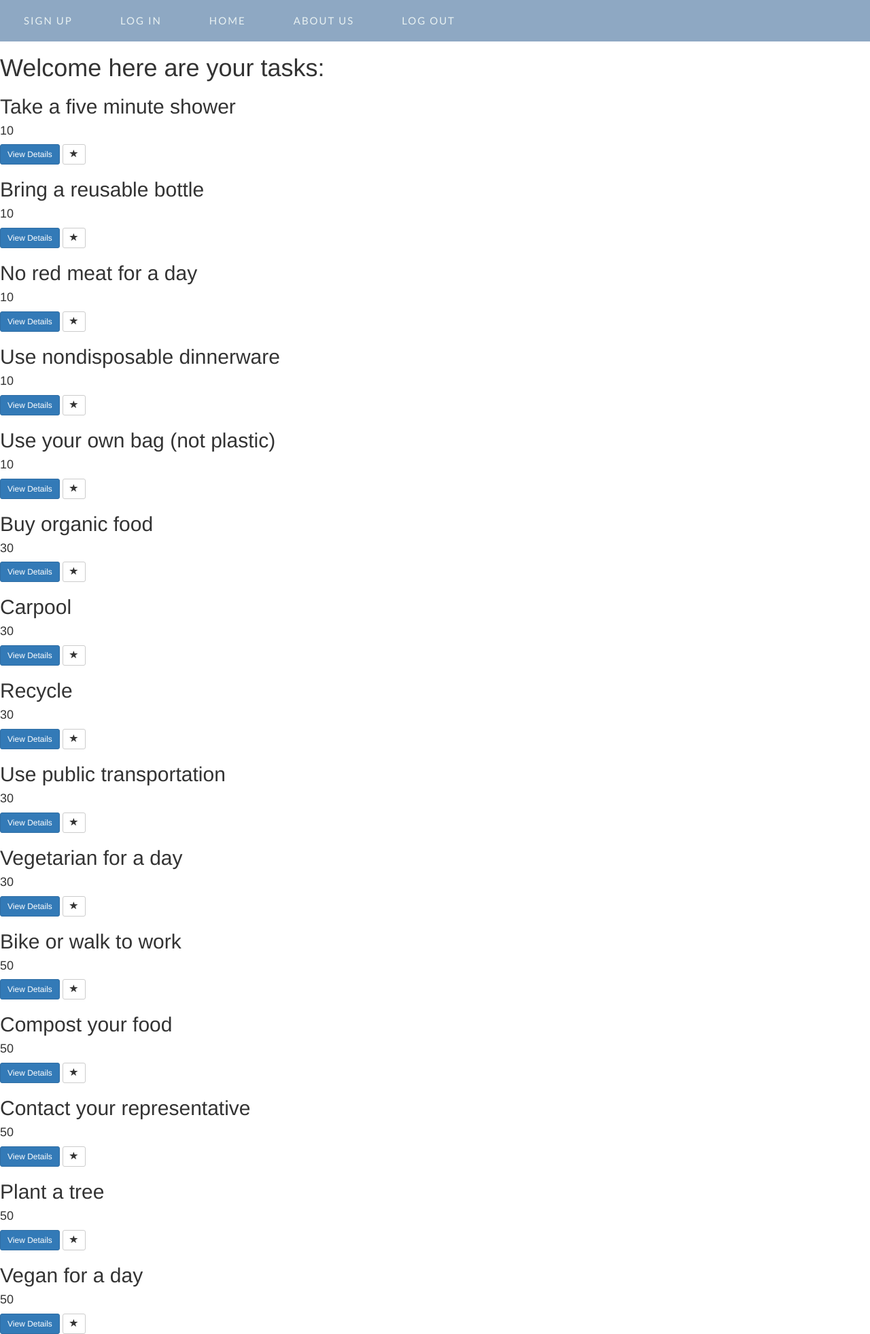
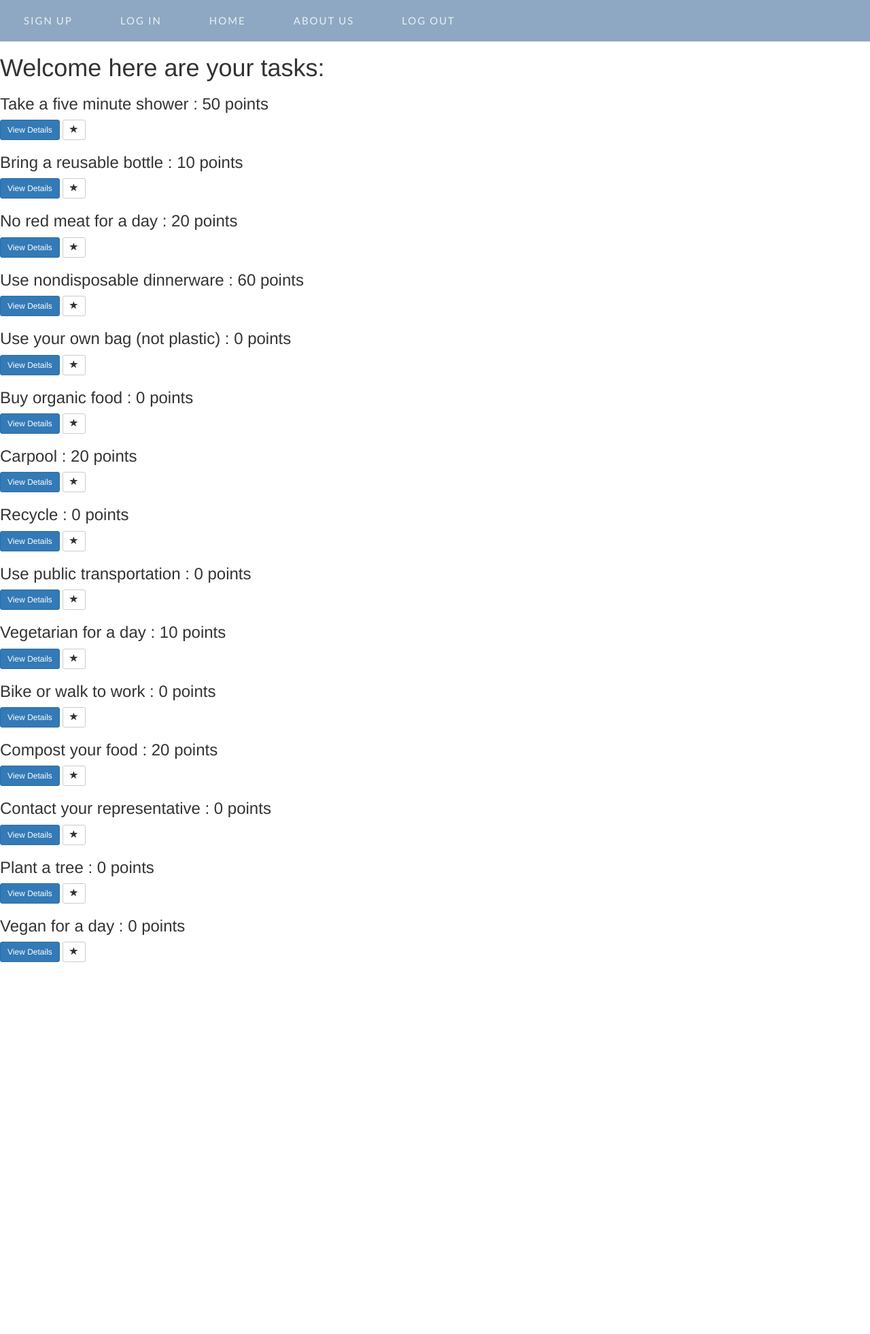
Before and after one commit to nishapant/glopalv3, a Django app: page /core/index/ in a window 1280 px wide. Shown: the whole page at 68% size. After the commit the page ends 1415 px from the top, so only its background shows below. Run offline with Django 3.2, Linux system fonts and the light colour scheme; data comes from the database, SQL or seed files in the repository; both versions use the stored data as it was after the commit; some libraries are stand-ins or nearby versions.

Commit message:
got global points working

```diff
--- a/core/models.py
+++ b/core/models.py
@@ -7,7 +7,8 @@ class Activity(models.Model):
     user = models.ForeignKey(User, default=1)
     taskName = models.CharField(max_length=100)
     category = models.CharField(max_length=100)
-    is_complete = models.BooleanField(default=False)
+    #is_complete = models.BooleanField(default=False)
+    is_complete = models.IntegerField(default=1)
 
     def __str__(self):
         return self.taskName + ' - ' + self.category
--- a/core/templates/core/index.html
+++ b/core/templates/core/index.html
@@ -12,15 +12,15 @@
                 <div>
                     <div>
                         <div class="caption">
-                            <h2>{{ activity.taskName }}</h2>
-                            <h4>{{ activity.category }}</h4>
+                            <h3>{{ activity.taskName }} : {{ activity.is_complete }} points </h3>
+                            <!-- <h4>{{ activity.category }}</h4> -->
 
                             <!-- View Details -->
                             <a href="{% url 'core:detail' activity.id %}" class="btn btn-primary btn-sm" role="button">View Details</a>
 
                             <!-- Favorite activity -->
                             <a href="{% url 'core:add_total' activity.id %}" class="btn btn-default btn-sm btn-favorite" role="button">
-                                <span class="glyphicon glyphicon-star {% if activity.is_complete %}active{% endif %}"></span>
+                                <span class="glyphicon glyphicon-star {% if activity.is_complete > 0 %}active{% endif %}"></span>
                             </a>
 
                         </div>
--- a/core/views.py
+++ b/core/views.py
@@ -29,15 +29,17 @@ def detail(request, activity_id):
 def add_total(request, activity_id):
     activity = get_object_or_404(Activity, pk=activity_id)
     try:
-        if activity.is_complete:
-            activity.is_complete = False
-        else:
-            activity.is_complete = True
+        activity.is_complete = activity.is_complete + 10
+        # else:
+        #     activity.is_complete += 0
         activity.save()
     except (KeyError, Activity.DoesNotExist):
-        return JsonResponse({'success':False})
+        return JsonResponse({'success':0})
+        #return render(request, 'core/index.html', {'all_activities': all_activities})
     else:
-        return JsonResponse({'success':True})
+        #return JsonResponse({'success':10})
+        all_activities = Activity.objects.all()
+        return render(request, 'core/index.html', {'all_activities': all_activities})
 
 
 
```
Also changed, not shown: core/migrations/0004_auto_20170808_2028.py (added), db.sqlite3.
